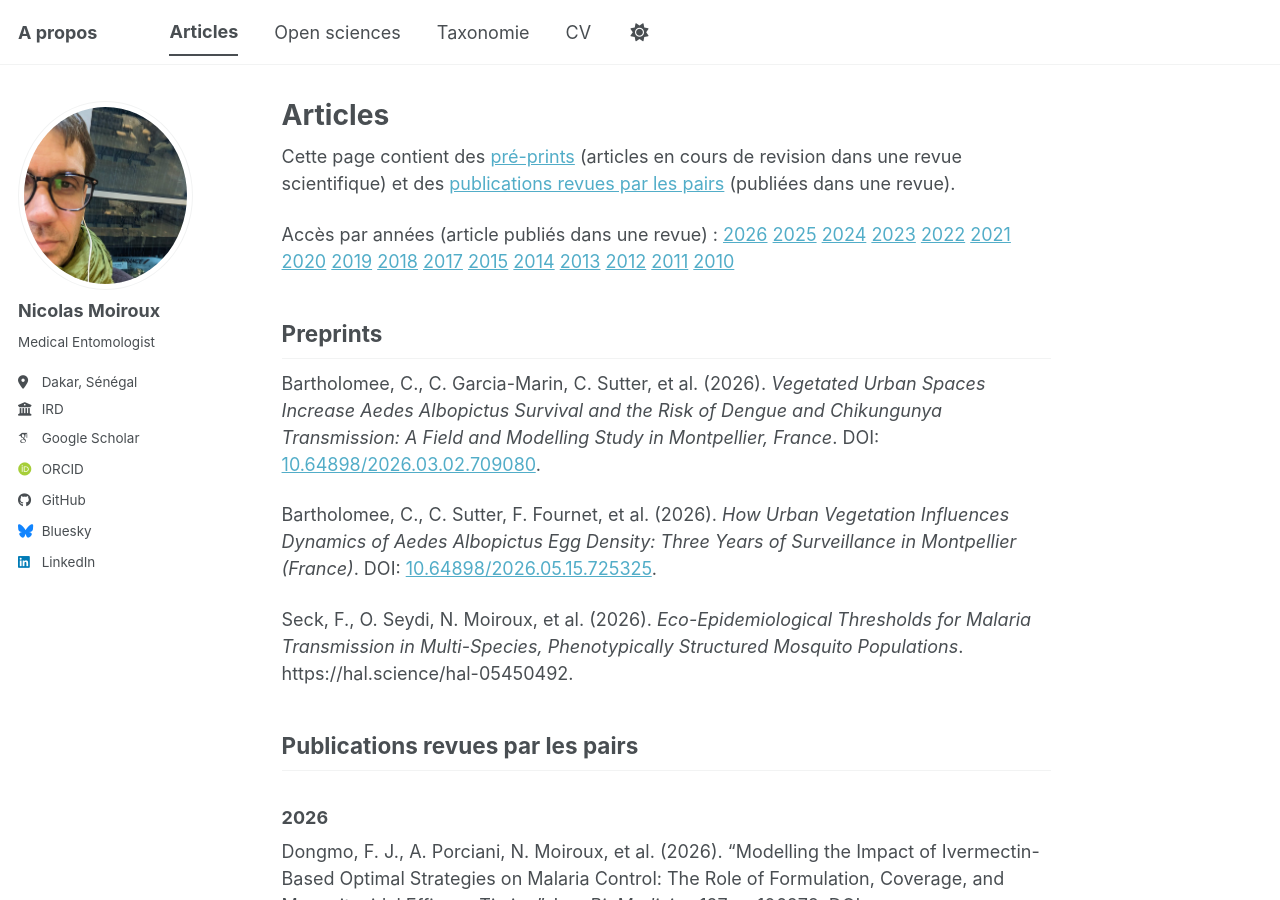
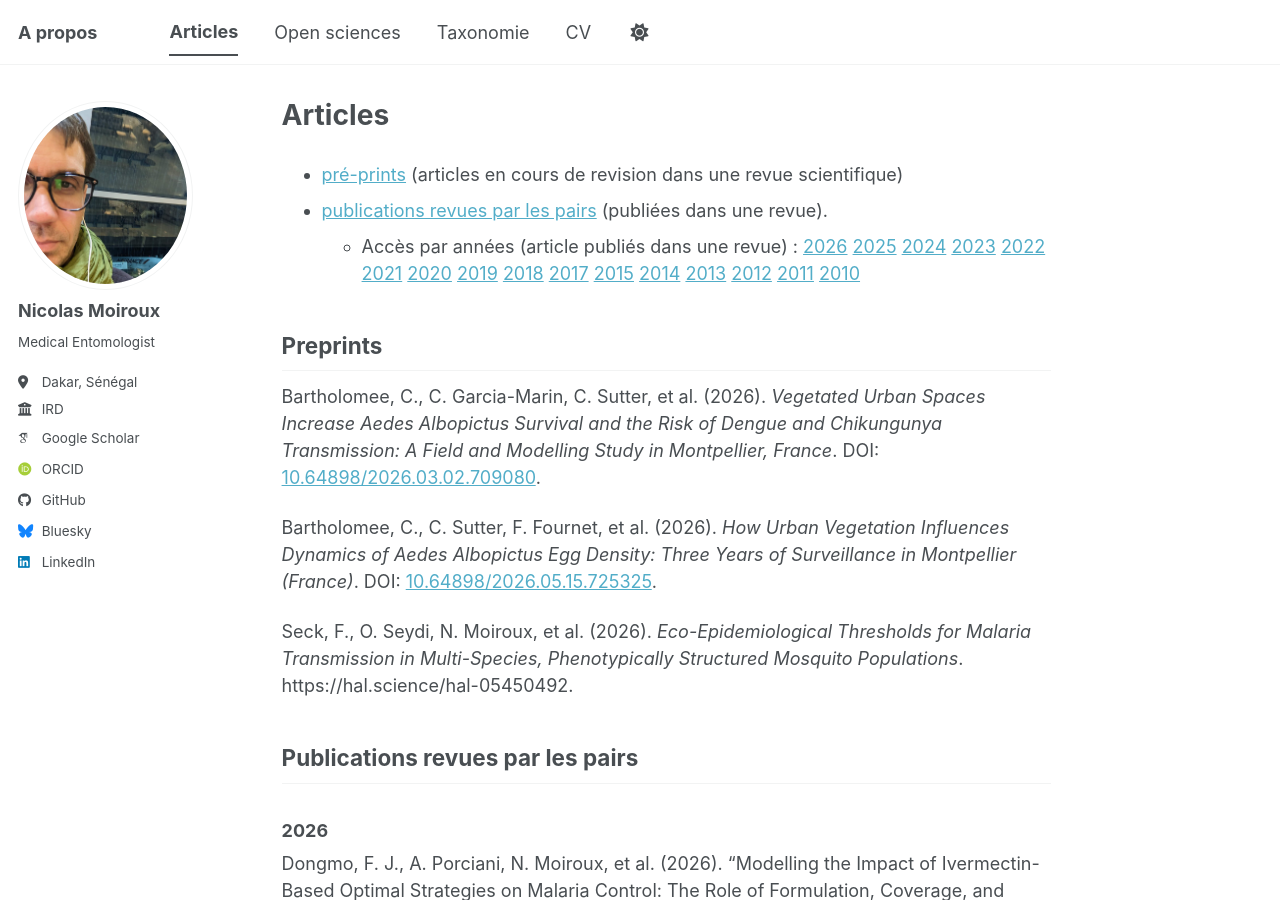
Before and after one commit to Nmoiroux/nmoiroux.github.io, a Jekyll site: the page built from _pages/articles.md, in a window 1280 px wide and 900 px high. Built offline with Jekyll 4.4.1, drawn with Linux system fonts in a browser that asks for light colours; some web fonts are replaced; a script bundle is joined from its source files by our own code; library files that are not in the unit come from our copies.

Commit message:
mise en page

```diff
--- a/Rmarkdown/cv.Rmd
+++ b/Rmarkdown/cv.Rmd
@@ -20,7 +20,7 @@ output: github_document
 
 ## Postes et affectations
 * Unité Mixte de Recherche [MIVEGEC](https://mivegec.fr/fr) (2015-présent), [Institut de Recherche pour le Développement](https://www.ird.fr).
-* Pôle de Zoologie médicale, [Institut Pasteur de Dakar](https://institutpasteurdakar.sn) (2024-.présent), Dakar, Sénégal.
+* Pôle de Zoologie médicale, [Institut Pasteur de Dakar](https://institutpasteurdakar.sn) (2024-présent), Dakar, Sénégal.
 * [Institut de Recherche en Sciences de la Santé](https://irss-cnrst.bf/) (2016–2020), Bobo-Dioulasso, Burkina Faso.
 
 
--- a/_pages/articles.md
+++ b/_pages/articles.md
@@ -5,10 +5,9 @@ author_profile: true
 output: github_document
 ---
 
-Cette page contient des [pré-prints](#preprints) (articles en cours de revision dans une revue scientifique) et des
-[publications revues par les pairs](#publications-revues-par-les-pairs) (publiées dans une revue).
-
-Accès par années (article publiés dans une revue) :
+- [pré-prints](#preprints) (articles en cours de revision dans une revue scientifique)
+- [publications revues par les pairs](#publications-revues-par-les-pairs) (publiées dans une revue).
+  - Accès par années (article publiés dans une revue) :
 [2026](#2026)
 [2025](#2025)
 [2024](#2024)
```
Also changed, not shown: Rmarkdown/articles.Rmd (+3 -4 lines), _pages/cv.md (+1 -1 lines).
